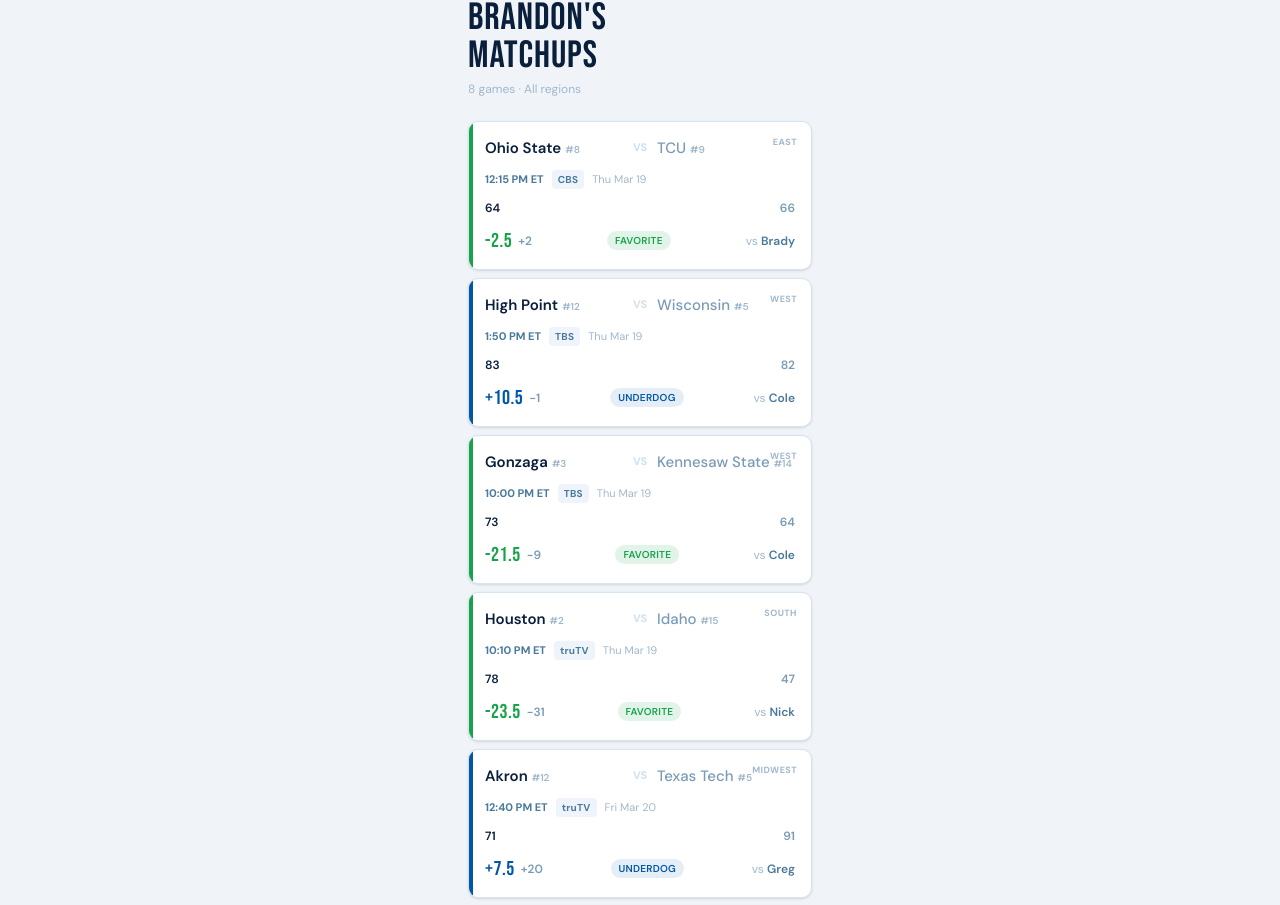
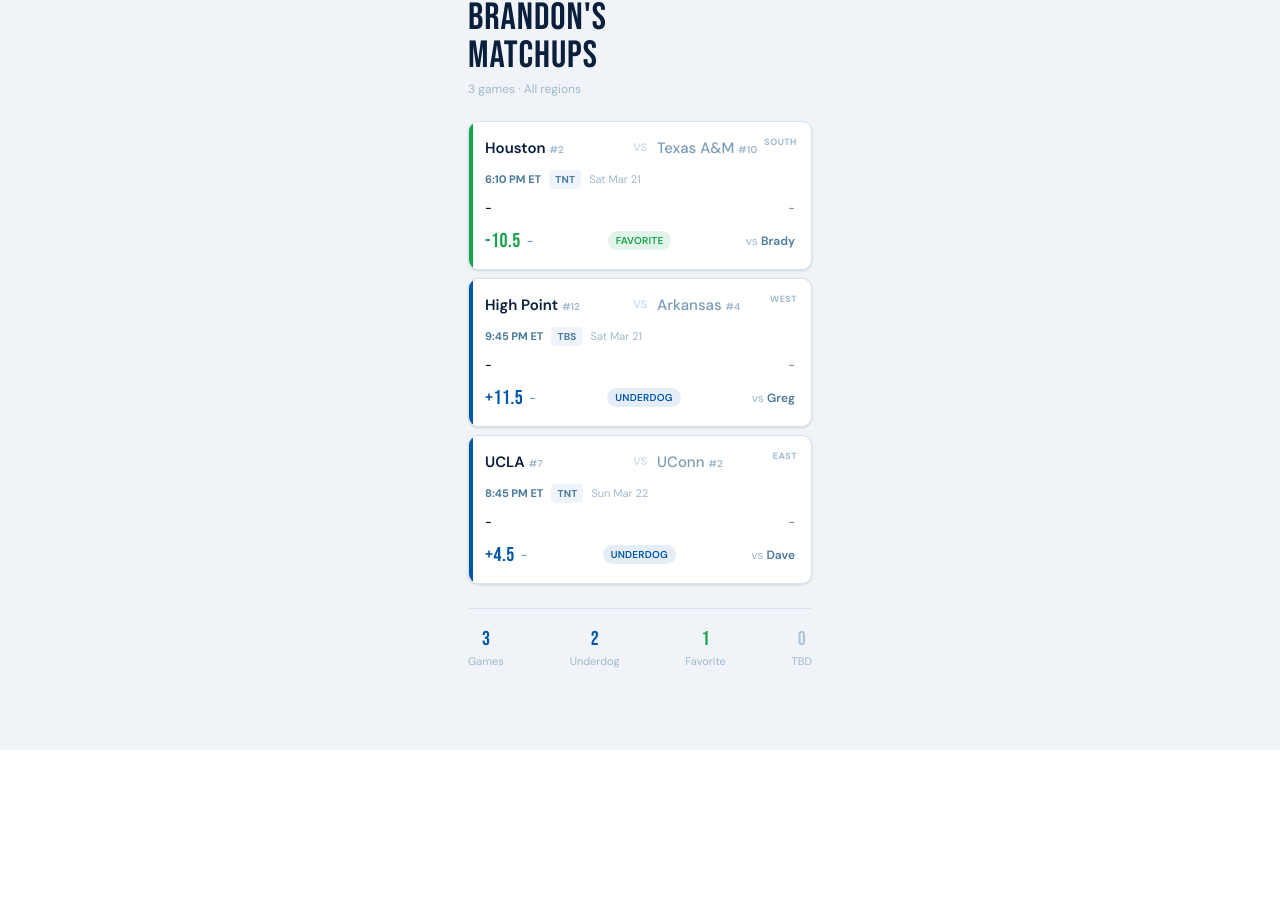
Before and after one commit to bb220/madness-tracker, a Next.js app: page / in a window 1280 px wide. Shown: the part 50-955 px from the top of the page. After the commit the page ends 800 px from the top, so only its background shows below. Built offline with nearby package versions, Linux system fonts and the light colour scheme.

Commit message:
round 2 matchups

```diff
--- a/app/page.tsx
+++ b/app/page.tsx
@@ -2,124 +2,49 @@
 
 const matchups: Matchup[] = [
   {
-    myTeam: "Ohio State",
-    mySeed: 8,
-    myScore: 64,
-    theirTeam: "TCU",
-    theirSeed: 9,
-    theirScore: 66,
-    spread: "-2.5",
+    myTeam: "Houston",
+    mySeed: 2,
+    myScore: 0,
+    theirTeam: "Texas A&M",
+    theirSeed: 10,
+    theirScore: 0,
+    spread: "-10.5",
     role: "fav",
-    tipTime: "12:15 PM ET",
-    network: "CBS",
-    date: "Thu Mar 19",
-    region: "East",
+    tipTime: "6:10 PM ET",
+    network: "TNT",
+    date: "Sat Mar 21",
+    region: "South",
     opponent: "Brady",
   },
   {
     myTeam: "High Point",
     mySeed: 12,
-    myScore: 83,
-    theirTeam: "Wisconsin",
-    theirSeed: 5,
-    theirScore: 82,
-    spread: "+10.5",
+    myScore: 0,
+    theirTeam: "Arkansas",
+    theirSeed: 4,
+    theirScore: 0,
+    spread: "+11.5",
     role: "dog",
-    tipTime: "1:50 PM ET",
+    tipTime: "9:45 PM ET",
     network: "TBS",
-    date: "Thu Mar 19",
+    date: "Sat Mar 21",
     region: "West",
-    opponent: "Cole",
-  },
-  {
-    myTeam: "Gonzaga",
-    mySeed: 3,
-    myScore: 73,
-    theirTeam: "Kennesaw State",
-    theirSeed: 14,
-    theirScore: 64,
-    spread: "-21.5",
-    role: "fav",
-    tipTime: "10:00 PM ET",
-    network: "TBS",
-    date: "Thu Mar 19",
-    region: "West",
-    opponent: "Cole",
-  },
-  {
-    myTeam: "Houston",
-    mySeed: 2,
-    myScore: 78,
-    theirTeam: "Idaho",
-    theirSeed: 15,
-    theirScore: 47,
-    spread: "-23.5",
-    role: "fav",
-    tipTime: "10:10 PM ET",
-    network: "truTV",
-    date: "Thu Mar 19",
-    region: "South",
-    opponent: "Nick",
-  },
-  {
-    myTeam: "Akron",
-    mySeed: 12,
-    myScore: 71,
-    theirTeam: "Texas Tech",
-    theirSeed: 5,
-    theirScore: 91,
-    spread: "+7.5",
-    role: "dog",
-    tipTime: "12:40 PM ET",
-    network: "truTV",
-    date: "Fri Mar 20",
-    region: "Midwest",
     opponent: "Greg",
   },
   {
-    myTeam: "Virginia",
-    mySeed: 3,
-    myScore: 82,
-    theirTeam: "Wright State",
-    theirSeed: 14,
-    theirScore: 73,
-    spread: "-18.5",
-    role: "fav",
-    tipTime: "1:50 PM ET",
-    network: "TBS",
-    date: "Fri Mar 20",
-    region: "Midwest",
-    opponent: "Greg",
-  },
-  {
-    myTeam: "UCF",
-    mySeed: 10,
-    myScore: 62,
-    theirTeam: "UCLA",
-    theirSeed: 7,
-    theirScore: 70,
-    spread: "+5.5",
+    myTeam: "UCLA",
+    mySeed: 7,
+    myScore: 0,
+    theirTeam: "UConn",
+    theirSeed: 2,
+    theirScore: 0,
+    spread: "+4.5",
     role: "dog",
-    tipTime: "7:25 PM ET",
-    network: "TBS",
-    date: "Fri Mar 20",
+    tipTime: "8:45 PM ET",
+    network: "TNT",
+    date: "Sun Mar 22",
     region: "East",
-    opponent: "Brady",
-  },
-  {
-    myTeam: "Prairie View A&M",
-    mySeed: 16,
-    myScore: 0,
-    theirTeam: "Florida",
-    theirSeed: 1,
-    theirScore: 4,
-    spread: "+35.5",
-    role: "dog",
-    tipTime: "9:25 PM ET",
-    network: "TNT",
-    date: "Fri Mar 20",
-    region: "South",
-    opponent: "Nick",
+    opponent: "Dave",
   },
 ]
 
```
